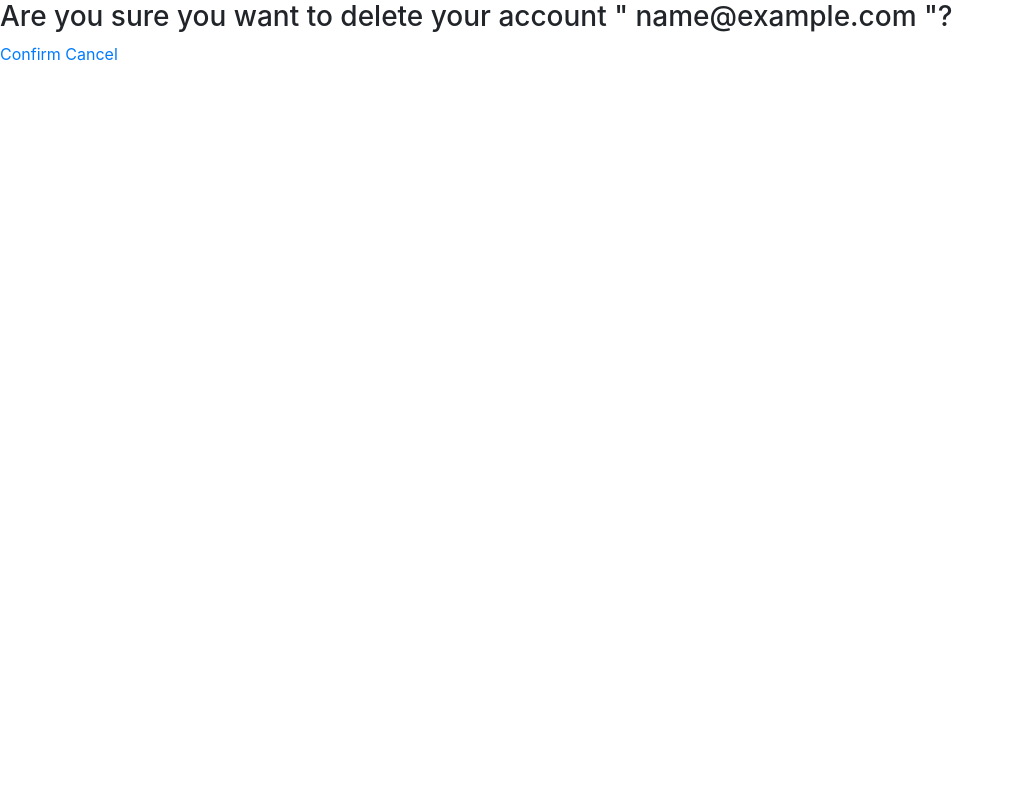
After one commit to ebrahimmagdy/Crowd_Funding_Web_Application, a Django app: a page that uses users/templates/users/user_confirm_delete.html in a window 1280 px wide. The commit adds this page. Shown: the whole page, without its empty margins (0-1013 px from the left). Run offline with Django 3.2, Linux system fonts and the light colour scheme; tables that the repository leaves empty hold one stand-in row (values such as "Sample post"); some libraries are stand-ins or nearby versions.

Commit message:
delete user accout is done

```diff
--- a/Crowd_Funding/settings.py
+++ b/Crowd_Funding/settings.py
@@ -81,7 +81,7 @@ WSGI_APPLICATION = 'Crowd_Funding.wsgi.application'
 DATABASES = {
     'default': {
         'ENGINE': 'django.db.backends.mysql',
-        'NAME': 'Crowd_Funding2',
+        'NAME': 'Crowd_Funding',
         'USER': 'django',
         'PASSWORD': '12345678',
         'HOST': '127.0.0.1',
--- a/Crowd_Funding/urls.py
+++ b/Crowd_Funding/urls.py
@@ -19,6 +19,7 @@ from django.urls import path, include
 from django.conf import settings
 from django.conf.urls.static import static
 from users import views as user_views
+from django.conf.urls import url
 
 urlpatterns = [
     path('admin/', admin.site.urls),
@@ -27,6 +28,9 @@ urlpatterns = [
     path('verify/', user_views.verify, name='verify'),
     path('profile/', user_views.profile, name='profile'),
     path('user_projects',user_views.user_projects,name='user_projects'),
+    url(r'^delete/(?P<email>[\w|\W.-]+)/$', user_views.confirm_delete, name='user_confirm_delete'),
+    # url(r'^delete/$', user_views.delete_user, name='delete_user'),
+    path('delete/<int:id>',user_views.delete_user,name="delete_user"),
 
     path('login/', auth_views.LoginView.as_view(template_name='users/login.html'), name='login'),
     path('logout/', auth_views.LogoutView.as_view(template_name='users/login.html'), name='logout'),
--- a/home/templates/layout/base.html
+++ b/home/templates/layout/base.html
@@ -75,7 +75,7 @@
          <h4 class="account-heading" style="margin:2%"><a href="{% url 'profile' %}"> {{ user.username }}</a></h4>
          <div class="dropdown show">
           <a class=dropdown-toggle href="#" role="button" id="dropdownMenuLink" data-toggle="dropdown" aria-haspopup="true" aria-expanded="false">
-            <img class="rounded-circle account-img" width="50" height="50" src="{{ user.profile.image.url }}" onerror="if (this.src != 'default.png') this.src = 'default.png';">
+            <img class="rounded-circle account-img" width="50" height="50" src="{{ user.profile.image.url }}" >
           </a>
 
           <div class="dropdown-menu" aria-labelledby="dropdownMenuLink">
@@ -84,7 +84,7 @@
             <a class="dropdown-item" href="{% url 'user_projects' %}">My Projects</a>
             <a class="dropdown-item" href="#">My Donations</a>
             <a class="dropdown-item" href="#">Change Password</a>
-            <a class="dropdown-item" href="#">Delete Account</a>
+            <a class="dropdown-item" href="{% url 'user_confirm_delete' user.email %}">Delete Account</a>
             <a class="dropdown-item" href="{% url 'logout' %}">Logout</a>
 
 
--- /dev/null
+++ b/users/templates/users/user_confirm_delete.html
@@ -0,0 +1,22 @@
+
+{% load static %}
+<html>
+
+<title> Delete account Confirmation</title>
+<head>
+    <link href="{% static 'vendor/bootstrap/css/bootstrap.min.css' %}" rel="stylesheet">
+
+</head>
+<body>
+
+    <!-- <form method="post" action="{% url 'home' %}">
+        {% csrf_token %} -->
+        <div >
+        <h3>Are you sure you want to delete your account " {{ user.email }} "?</h3>
+        <a href="{% url 'delete_user' user.id %}">Confirm</a>
+        <a href="{% url 'home' %}">Cancel</a>
+        </div>
+    <!-- </form>
+    -->
+</body>
+</html>
--- a/users/views.py
+++ b/users/views.py
@@ -8,6 +8,7 @@ from django.contrib.auth.forms import UserCreationForm, UserChangeForm
 from home.models.project import Project
 from .forms import *
 
+from django.shortcuts import get_object_or_404
 
 def register(request):
     if request.method == 'POST':
@@ -65,11 +66,33 @@ def profile(request):
     return render(request, 'users/profile.html', context)
 @login_required
 def user_projects(request):
-    print(request.user.profile.user_id)
-    projects=Project.objects.filter(user_id=request.user.profile.user_id)
+
+    projects=Project.objects.filter(user_id=request.user.id)
     context={
         'range': range(5),
         'projects':projects
 
     }
     return render(request,'users/user_projects.html',context)
+
+
+def confirm_delete(request,email):
+    user = get_object_or_404(User,email=email)
+    context={
+        'user':user,
+    }
+    return render(request,'users/user_confirm_delete.html',context)
+def delete_user(request,id):
+    context = {
+
+    }
+    try:
+        user = get_object_or_404(User,id=id)
+        user.is_active = False
+        user.save()
+        context['msg'] = 'Profile successfully disabled.'
+    except User.DoesNotExist:
+        context['msg'] = 'User does not exist.'
+
+
+    return render(request, 'home/index.html', context=context)
```
Also changed, not shown: media/profile_pics/apple_YL1Tjuw.png (added), media/profile_pics/profilePic_HZF1dSA.png (added).
